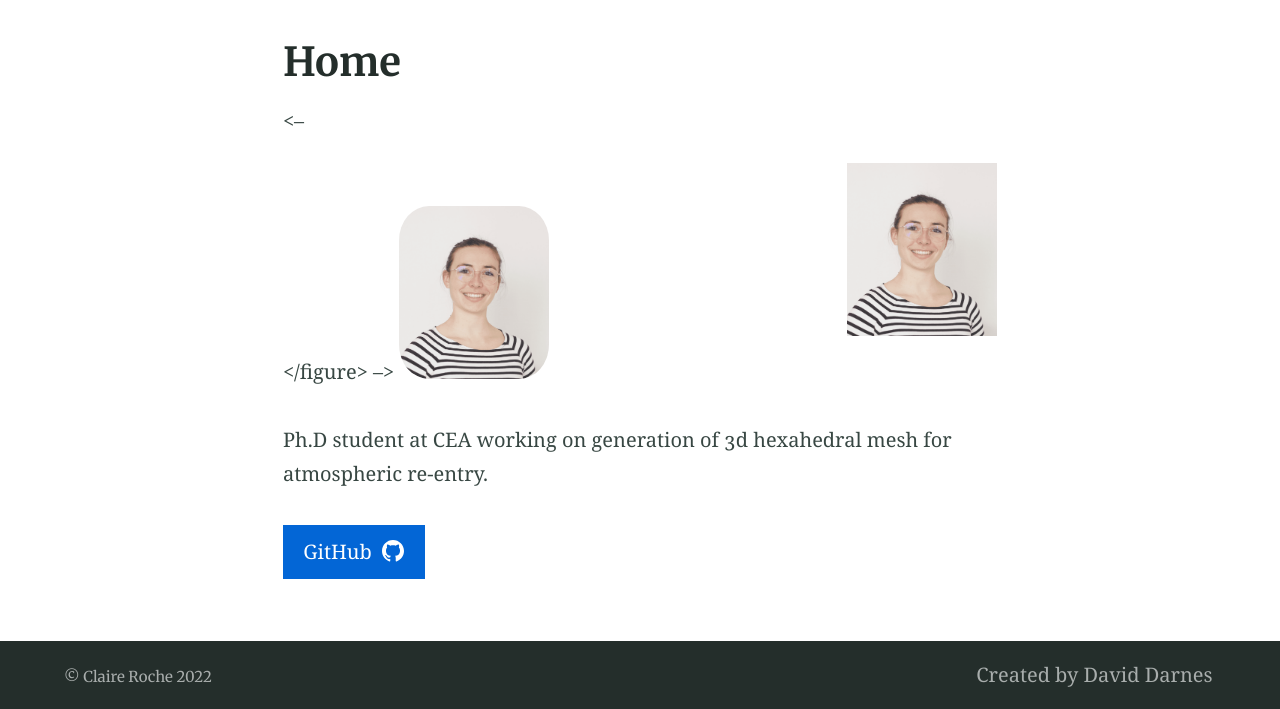
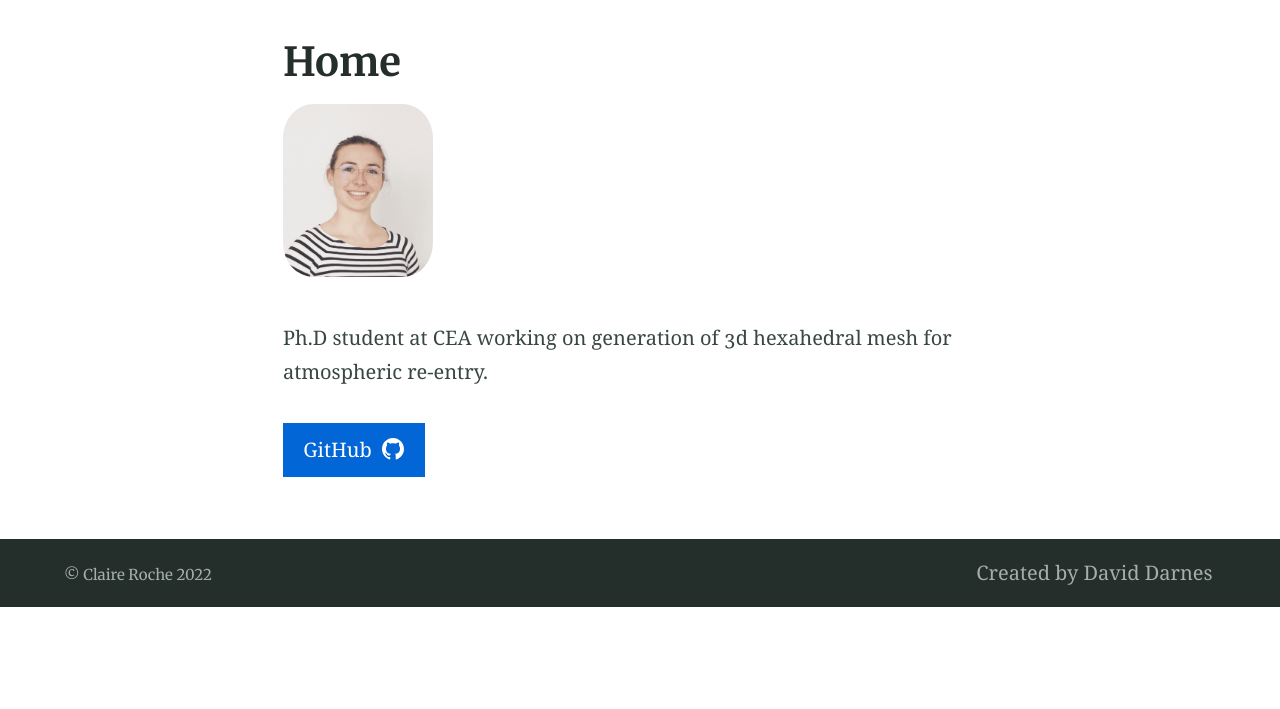
Before and after one commit to claireroche/claireroche.github.io, a Jekyll site: the page built from index.md, in a window 1280 px wide. Shown: the part 408-1117 px from the top of the page. Built offline with Jekyll 4.4.1, drawn with Linux system fonts in a browser that asks for light colours; after the commit the page ends 1015 px from its top, so only the background shows below that.

Commit message:
Correction

```diff
--- a/index.md
+++ b/index.md
@@ -7,7 +7,7 @@ feature_image: "https://picsum.photos/1300/400?image=989"
 excerpt: "Ph.D student at CEA working on generation of 3d hexahedral mesh for atmospheric re-entry."
 ---
 
-<-- {% include figure.html image="/images/ID.png" position="right" width="150" border-radius="50%" %} -->
+<!-- {% include figure.html image="/images/ID.png" position="right" width="150" border-radius="50%" %} -->
 <img src="/images/ID.png" height="auto" position="right" width="150" style="border-radius:20%">
 
 
```
